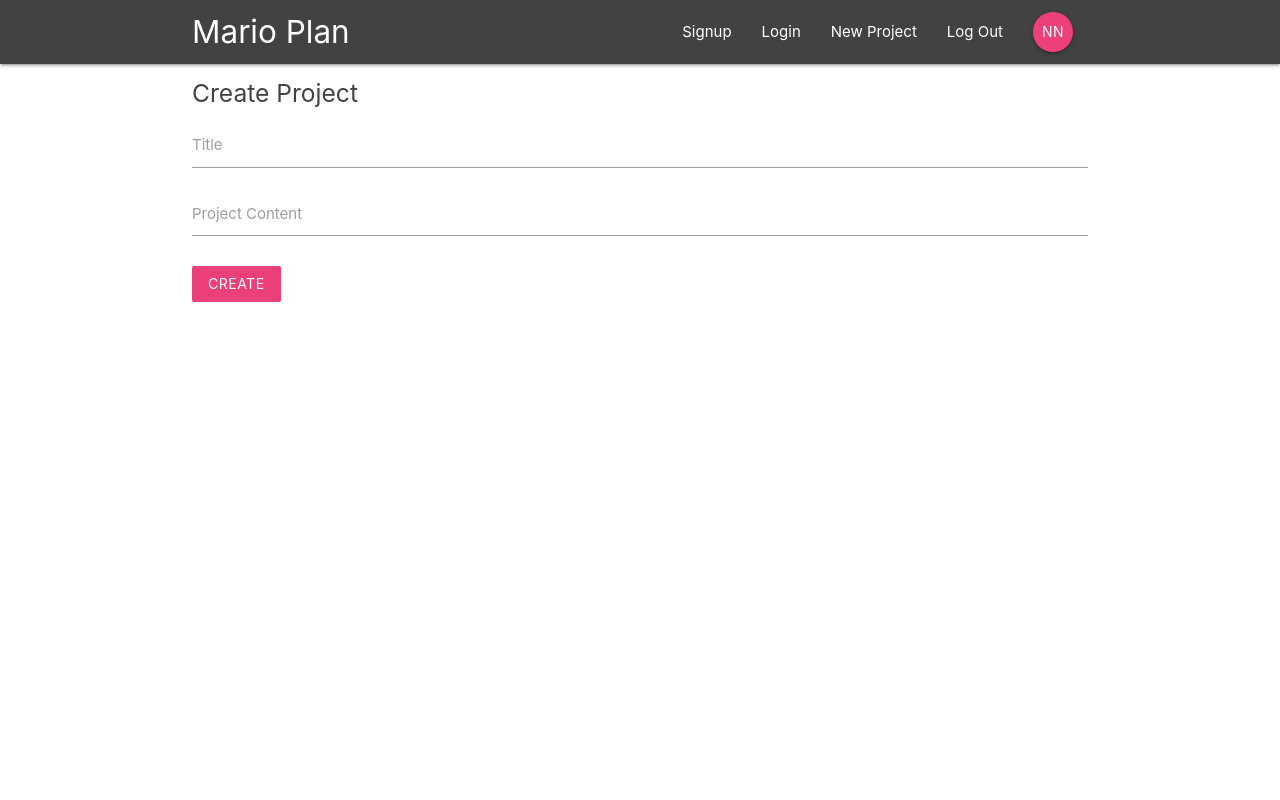
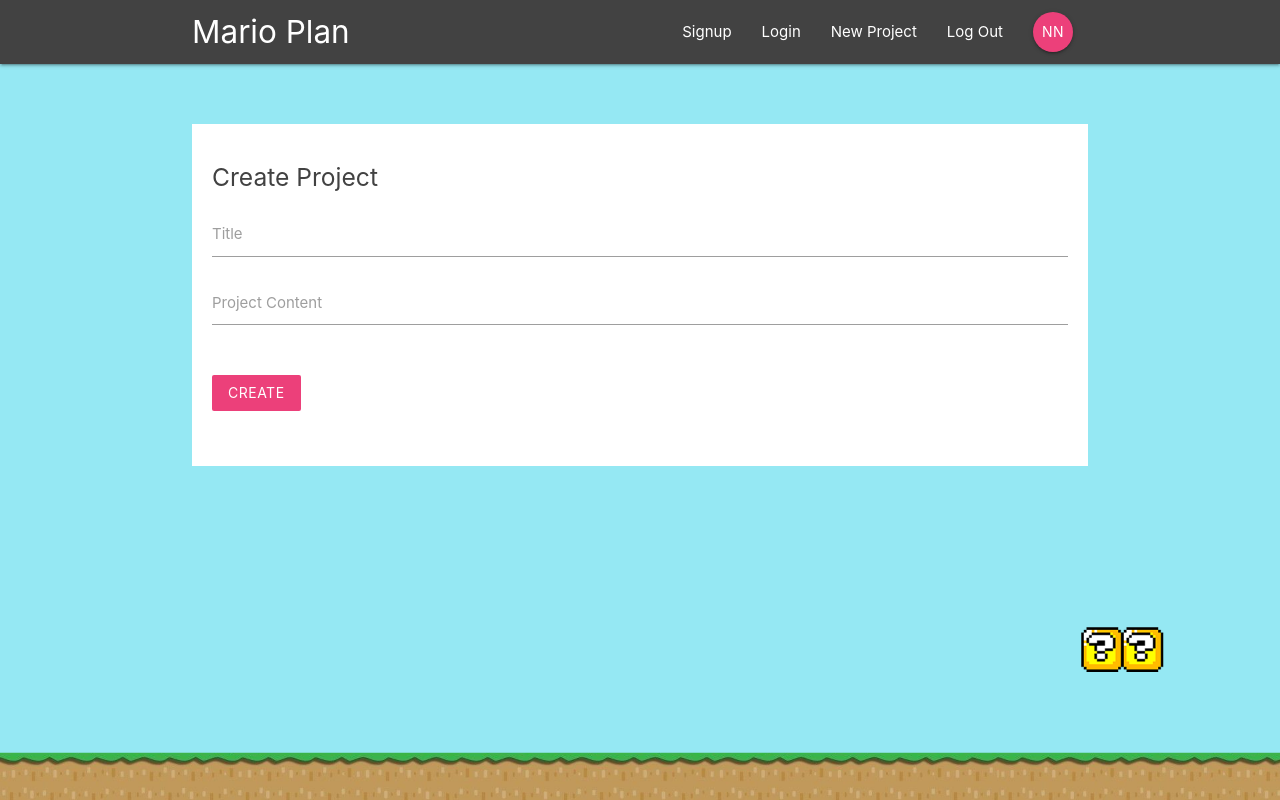
Before and after one commit to danchamorro/ReactReduxFirebase, a React (Create React App) app: page /create in a window 1280 px wide. Built offline with nearby package versions, Linux system fonts and the light colour scheme.

Commit message:
Added styles and Background Image

```diff
--- a/src/components/layout/SignedInLinks.js
+++ b/src/components/layout/SignedInLinks.js
@@ -5,7 +5,7 @@
   return (
     <ul className="right">
       <li>
-        <NavLink to="/">New Project</NavLink>
+        <NavLink to="/create">New Project</NavLink>
       </li>
       <li>
         <NavLink to="/">Log Out</NavLink>
--- a/src/components/layout/SignedOutLinks.js
+++ b/src/components/layout/SignedOutLinks.js
@@ -5,10 +5,10 @@
   return (
     <ul className="right">
       <li>
-        <NavLink to="/">Signup</NavLink>
+        <NavLink to="/signup">Signup</NavLink>
       </li>
       <li>
-        <NavLink to="/">Login</NavLink>
+        <NavLink to="/signin">Login</NavLink>
       </li>
     </ul>
   );
--- a/src/index.css
+++ b/src/index.css
@@ -1,3 +1,7 @@
+html {
+  min-height: 100%;
+}
+
 body {
   margin: 0;
   padding: 0;
@@ -6,9 +10,39 @@
     sans-serif;
   -webkit-font-smoothing: antialiased;
   -moz-osx-font-smoothing: grayscale;
+  background: url(/img/mario-bg.png) no-repeat;
+  background-size: 100%;
+  background-position: bottom;
+  background-color: #95e8f3;
+  min-height: 100%;
 }
 
 code {
   font-family: source-code-pro, Menlo, Monaco, Consolas, "Courier New",
     monospace;
 }
+
+form {
+  padding: 20px;
+  margin-top: 60px;
+}
+
+form button,
+form h5 {
+  margin: 20px 0;
+}
+
+input[type="text"]:not(.browser-default):focus:not([readonly]),
+input[type="email"]:not(.browser-default):focus:not([readonly]),
+input[type="password"]:not(.browser-default):focus:not([readonly]),
+textarea.materialize-textarea:focus:not([readonly]) {
+  border-color: #ec407a;
+  box-shadow: none;
+}
+
+input[type="text"]:not(.browser-default):focus:not([readonly]) + label,
+textarea.materialize-textarea:focus:not([readonly]) + label,
+input[type="email"]:not(.browser-default):focus:not([readonly]) + label,
+input[type="password"]:not(.browser-default):focus:not([readonly]) + label {
+  color: #ec407a !important;
+}
```
Also changed, not shown: public/img/mario-bg.png (added).
